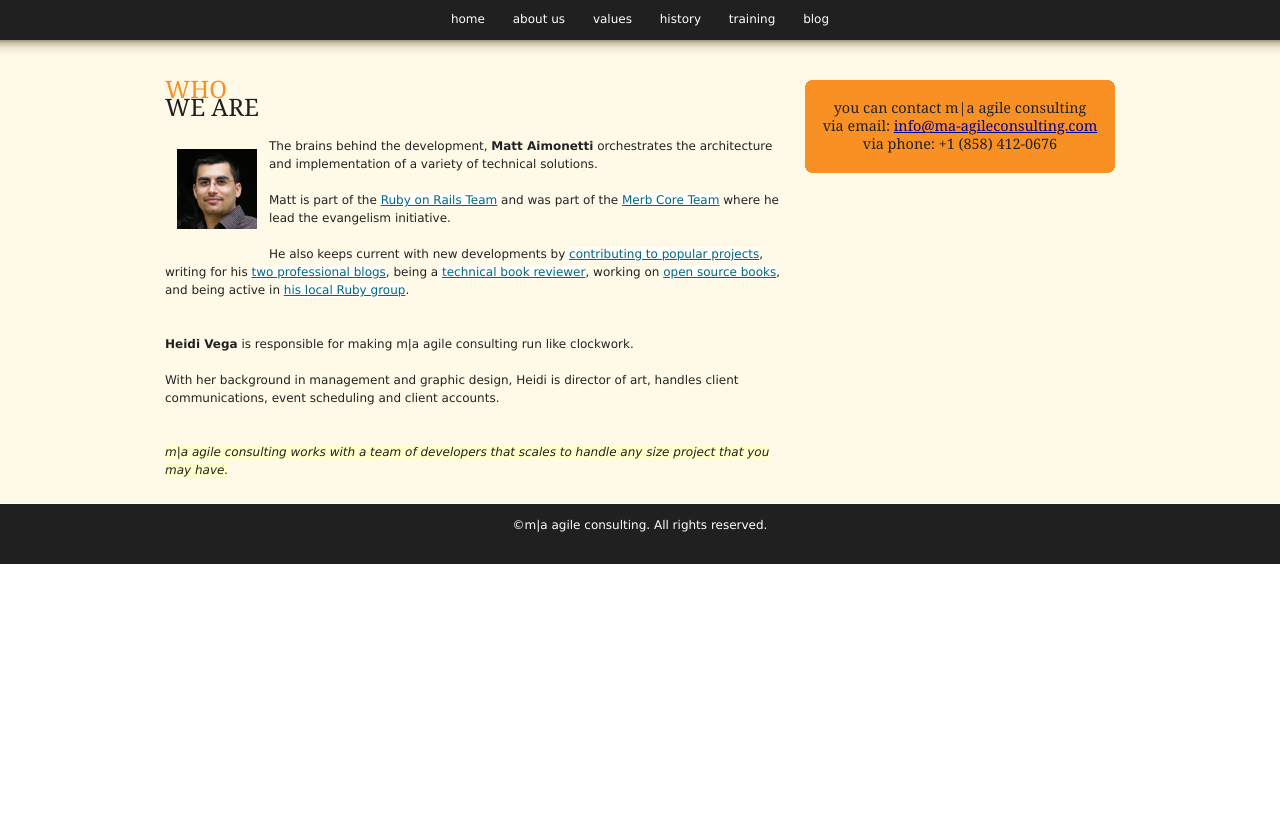
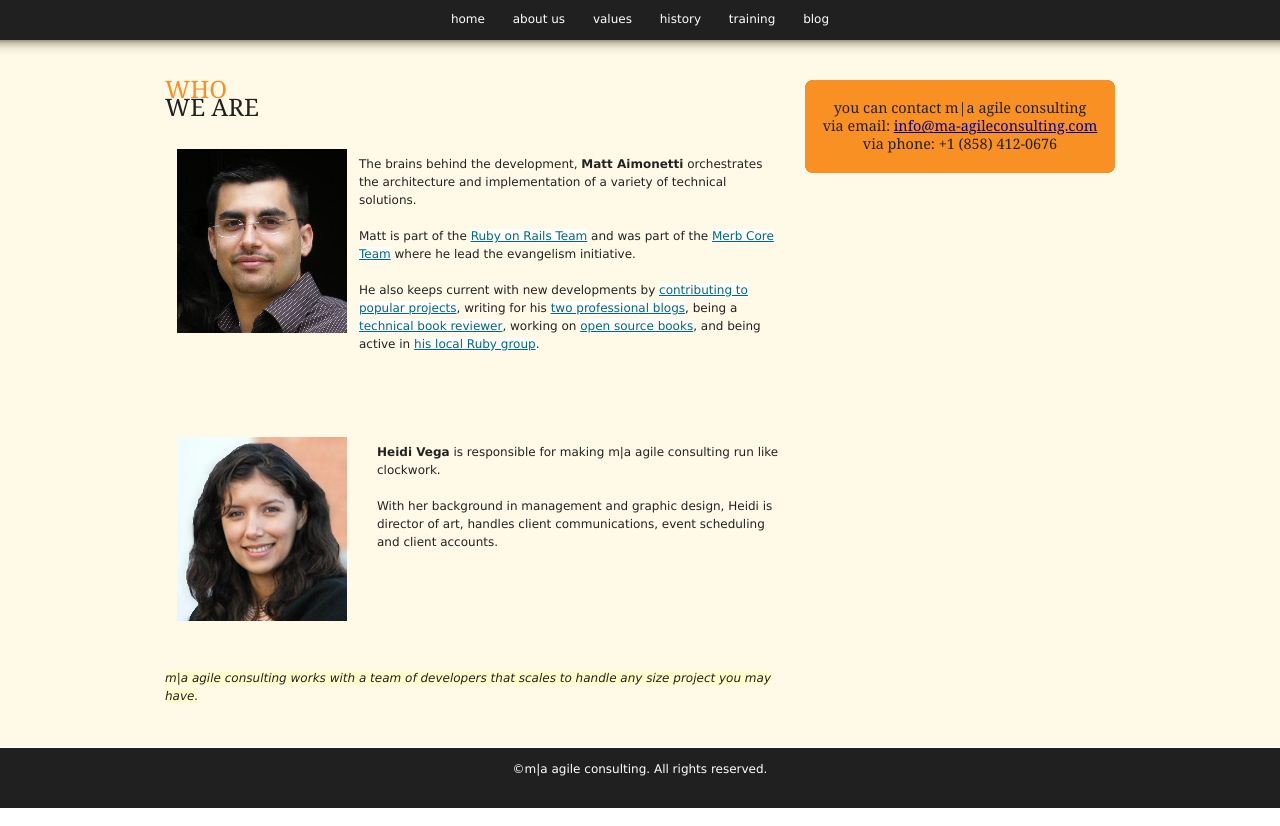
Before and after one commit to mattetti/ma-agile, a plain HTML site: page about-us.html in a window 1280 px wide. Shown: the part 156-982 px from the top of the page. Before the commit the page ends 800 px from the top, so only its background shows below. Drawn offline with Linux system fonts and the light colour scheme; files that its build step writes are made by us from their sources.

Commit message:
added pics

```diff
--- a/about-us.html
+++ b/about-us.html
@@ -50,17 +50,23 @@
             <h2 id="who_we_are"><span>Who</span>we are</h2>
             <div class="text_content">
 
-          <img style="float:left;padding:1em" src="images/matt_aimonetti_80_80.jpg"/>
+              <img style="float:left;padding:1em" src="images/m_aimonetti.jpg"/>
+              <br/>
             <p>The brains behind the development, <strong>Matt Aimonetti</strong> orchestrates the architecture and implementation of a variety of technical solutions.</p>
               <p>Matt is part of the <a href="http://rubyonrails.org/activists" target="_blank">Ruby on Rails Team</a> and was part of the <a href="http://rubyonrails.org/merb" target="_blank">Merb Core Team</a> where he lead the evangelism initiative.</p>
               <p>He also keeps current with new developments by <a href="http://github.com/mattetti" target="_blank">contributing to popular projects</a>, writing for his <a href="http://railsontherun.com" target="_blank">two prof</a><a href="http://merbist.com" target="_blank">essional blogs</a>, being a <a href="http://apress.com/book/view/9781430218234" target="_blank">technical book reviewer</a>, working on <a href="http://book.merbist.com" target="_blank">open source books</a>, and being active in <a href="http://sdruby.com" target="_blank">his local Ruby group</a>.</p>
-          <br/>
-          <p><strong>Heidi Vega</strong> is responsible for making m|a agile consulting run like clockwork.</p>
+              <br/><br/>
+
+              <p style="clear:both;">
+                <img style="float:left;padding:1em" src="images/h_vega.jpg"/><br/><br/>
+                <strong>Heidi Vega</strong> is responsible for making m|a agile consulting run like clockwork.</p>
               <p>With her background in management and graphic design, Heidi is director of art, handles client communications, event scheduling and client accounts.</p>
               <br/>
-          <em>m|a agile consulting works with a team of developers that scales to handle any size project that you may have.</em>
+
+              <p style="clear:both">
+                <br/>
+                <em>m|a agile consulting works with a team of developers that scales to handle any size project you may have.</em></p>
             </div>
-
     </div>
 
     <div class="column span-8 right last">
```
Also changed, not shown: index.html (+11 -4 lines), images/h_vega.jpg (added), images/m_aimonetti.jpg (added). Lines whose indentation alone changed are shown as unchanged.
